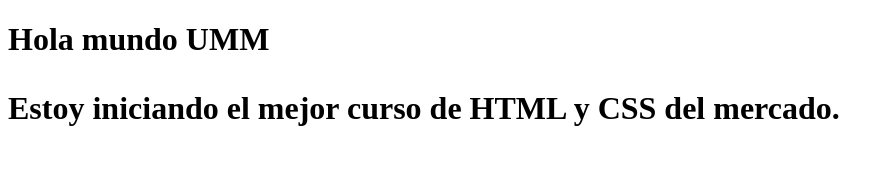
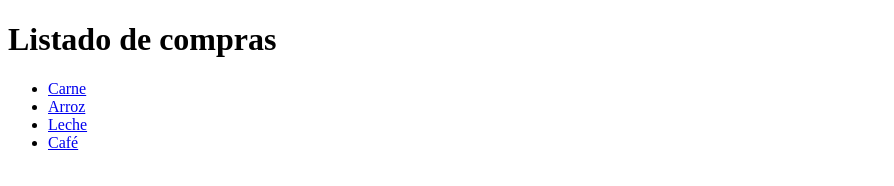
Before and after one commit to ymontenegr/Varios, a plain HTML site: page index.html in a window 1280 px wide. Shown: the whole page, without its empty margins (0-894 px from the left). Drawn offline with Linux system fonts and the light colour scheme.

Commit message:
Actualización por meta en body

```diff
--- a/index.html
+++ b/index.html
@@ -7,7 +7,16 @@
     <title>Primera página web</title>
 </head>
 <body>
-    <h1>Hola mundo UMM</<h1>
-        <p>Estoy iniciando el mejor curso de HTML y CSS del mercado.</p>
+    <main>
+        <h1>Listado de compras</h1>
+            <ul>
+                <li> <a href="https://www.cocinafacil.com.mx/recetas/recetas-con-carne-de-res/" target="_blank"> Carne</li></a>
+                <li><a href="https://www.petitchef.es/recetas/recetas-con-leche#:~:text=%20Recetas%20con%20leche%20%201%20Arroz%20con,60%20gr%20de%20chocolate%20blanco%201...%20More%20" target="_blank">Arroz</li></a>
+                <li><a href="#">Leche</li></a>
+                <li><a href="#">Café</li></a>
+            </ul>
+    </main>
+
+
 </body>
 </html>
```
